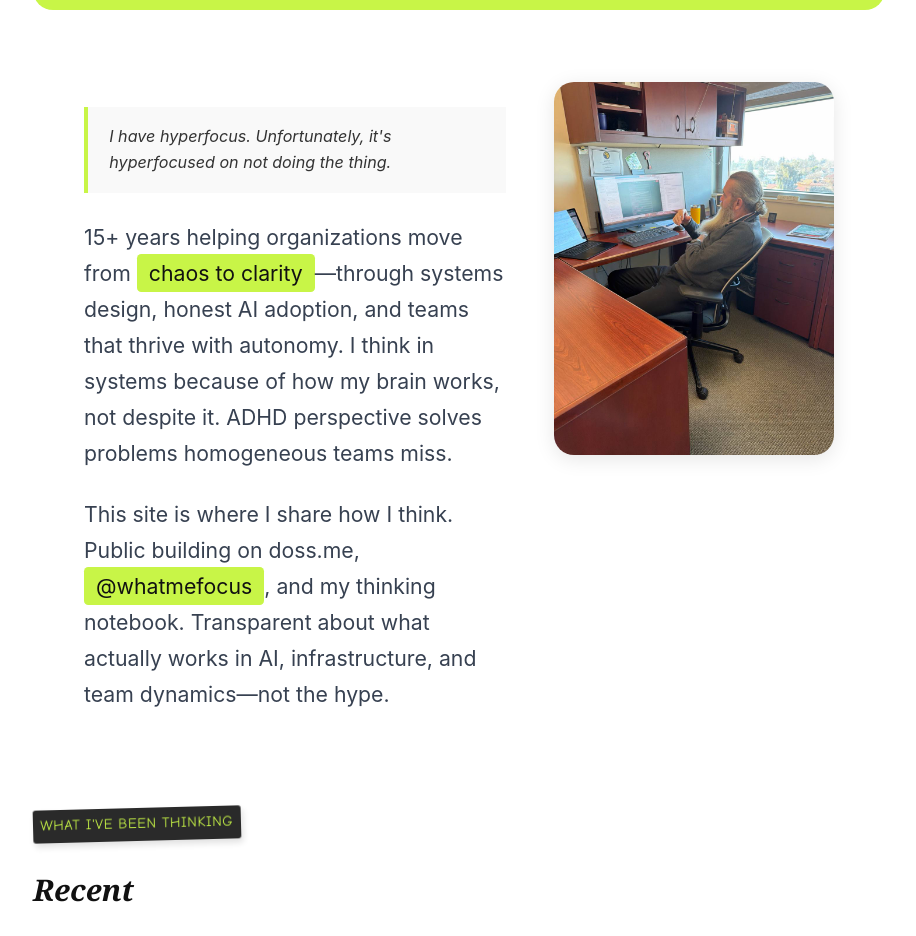
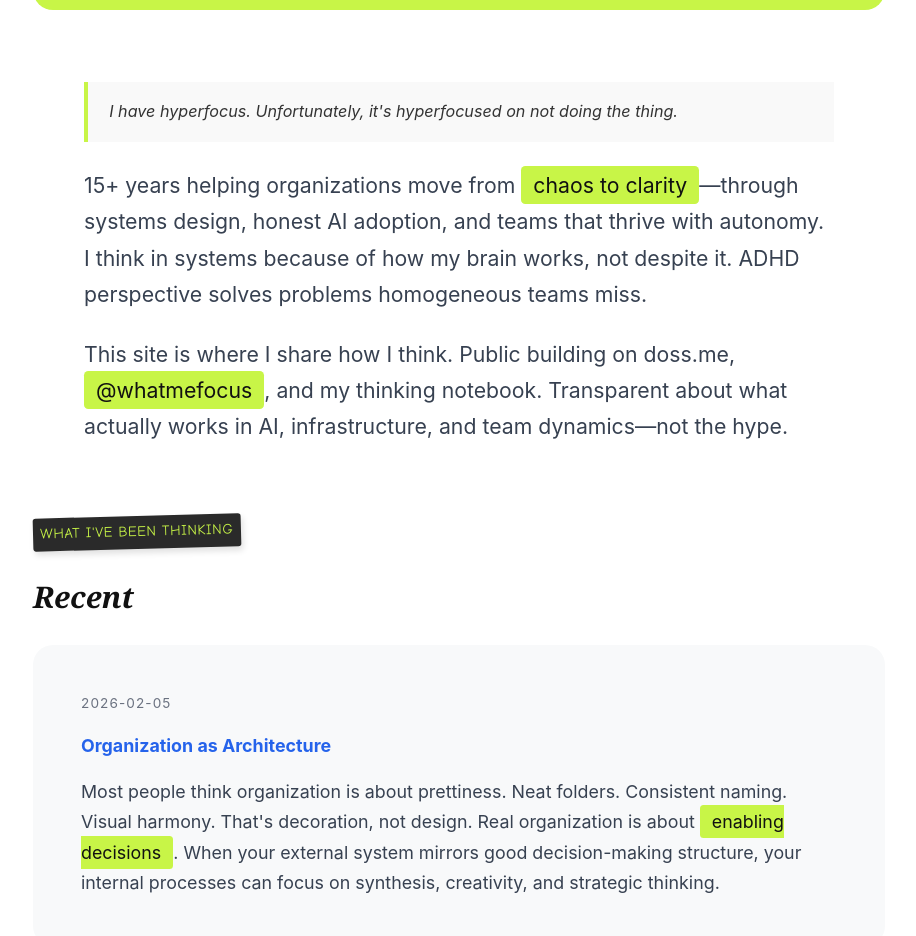
Before and after one commit to jcjdoss/doss.me, a plain HTML site: page index.html in a window 1280 px wide. Shown: the part 1064-2000 px from the top of the page, without its empty margins (181-1097 px from the left). Drawn offline with Linux system fonts and the light colour scheme.

Commit message:
Remove photo

```diff
--- a/index.html
+++ b/index.html
@@ -35,16 +35,9 @@
         </section>
 
         <section class="about">
-            <div class="about-content">
-                <div class="about-text">
-                    <blockquote class="pull-quote">I have hyperfocus. Unfortunately, it's hyperfocused on not doing the thing.</blockquote>
-                    <p>15+ years helping organizations move from <mark>chaos to clarity</mark>—through systems design, honest AI adoption, and teams that thrive with autonomy. I think in systems because of how my brain works, not despite it. ADHD perspective solves problems homogeneous teams miss.</p>
-                    <p>This site is where I share how I think. Public building on doss.me, <mark>@whatmefocus</mark>, and my thinking notebook. Transparent about what actually works in AI, infrastructure, and team dynamics—not the hype.</p>
-                </div>
-                <div class="about-image">
-                    <img src="/images/j-doss-office.jpg" alt="J Doss at work" class="profile-photo">
-                </div>
-            </div>
+            <blockquote class="pull-quote">I have hyperfocus. Unfortunately, it's hyperfocused on not doing the thing.</blockquote>
+            <p>15+ years helping organizations move from <mark>chaos to clarity</mark>—through systems design, honest AI adoption, and teams that thrive with autonomy. I think in systems because of how my brain works, not despite it. ADHD perspective solves problems homogeneous teams miss.</p>
+            <p>This site is where I share how I think. Public building on doss.me, <mark>@whatmefocus</mark>, and my thinking notebook. Transparent about what actually works in AI, infrastructure, and team dynamics—not the hype.</p>
         </section>
 
         <section class="stream">
```
Also changed, not shown: images/j-doss-office.jpg (deleted).
